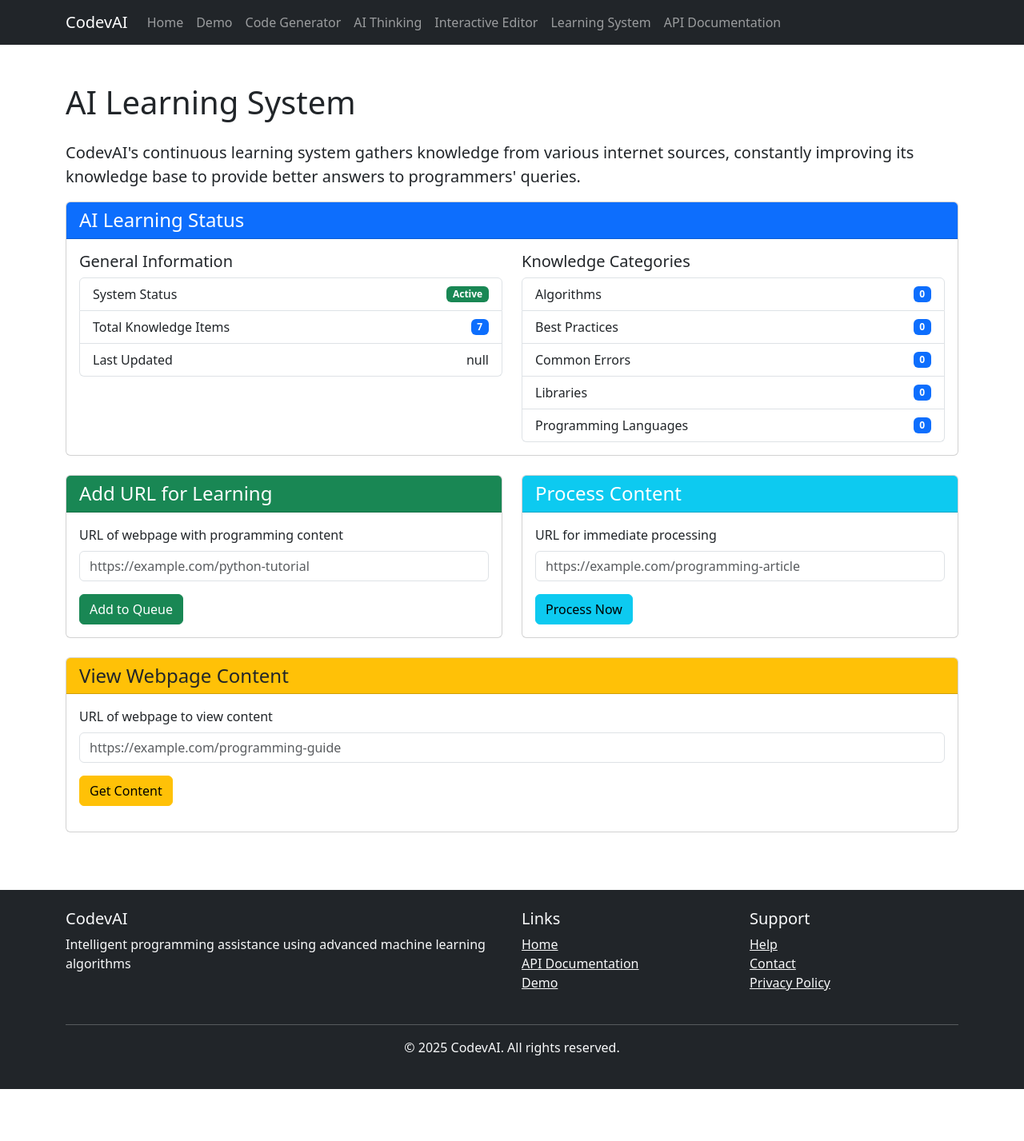
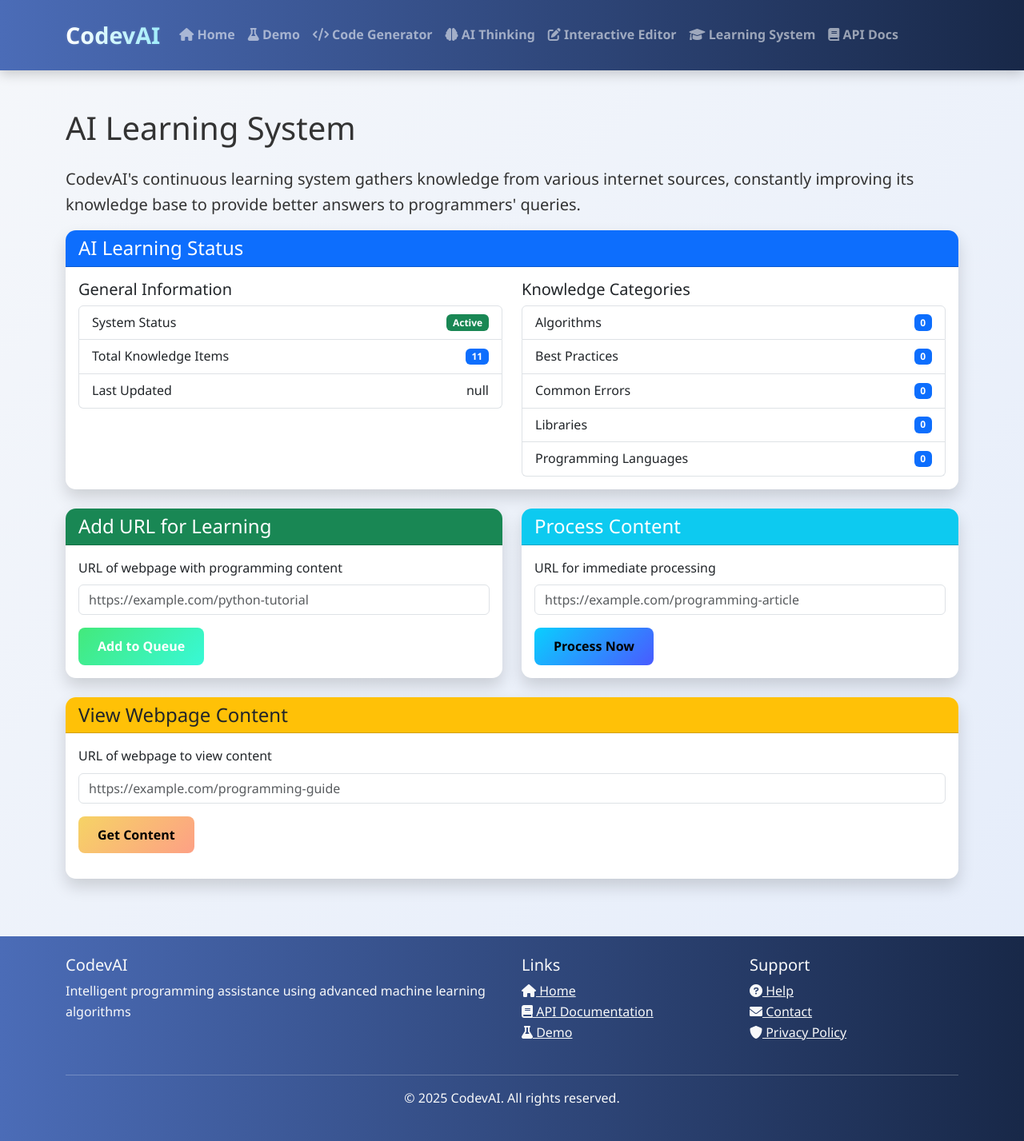
Before and after one commit to Bogdan11212/CodevAI, a Flask app: page /ai-learning in a window 1280 px wide. Shown: the whole page at 80% size. Before the commit the page ends 1362 px from the top, so only its background shows below. Run offline with Flask 3, Linux system fonts and the light colour scheme.

Commit message:
Enhance the website's look and feel with new styles and content
Update CSS styles to improve visual appeal and update knowledge base with Go tutorials.

Replit-Commit-Author: Agent
Replit-Commit-Session-Id: 818b9a21-f414-4b5d-ad3c-a7f978b75062
Replit-Commit-Screenshot-Url: https://storage.googleapis.com/screenshot-production-us-central1/e83324b6-479b-489c-b2b5-b82ee1a674eb/b3a9df6d-d37f-4806-91ac-7cfa62fb9fb9.jpg

```diff
--- a/static/css/styles.css
+++ b/static/css/styles.css
@@ -1,113 +1,228 @@
-/* Общие стили для сайта CodevAI */
+/* Vibrant styles for CodevAI */
 
 body {
     font-family: 'Segoe UI', Tahoma, Geneva, Verdana, sans-serif;
     line-height: 1.6;
     color: #333;
-    background-color: #f8f9fa;
+    background: linear-gradient(135deg, #f5f7fa 0%, #e4ecfa 100%);
 }
 
 main {
     min-height: 80vh;
 }
 
-/* Стили для карточек */
+/* Card styles */
 .card {
     margin-bottom: 1.5rem;
-    border-radius: 0.5rem;
-    box-shadow: 0 4px 6px rgba(0, 0, 0, 0.1);
-    transition: transform 0.3s ease;
+    border-radius: 0.8rem;
+    box-shadow: 0 10px 20px rgba(0, 0, 0, 0.15);
+    transition: all 0.3s ease;
+    border: none;
 }
 
 .card:hover {
-    transform: translateY(-5px);
+    transform: translateY(-7px);
+    box-shadow: 0 15px 30px rgba(0, 0, 0, 0.25);
 }
 
 .card-header {
-    border-top-left-radius: 0.5rem;
-    border-top-right-radius: 0.5rem;
+    border-top-left-radius: 0.8rem !important;
+    border-top-right-radius: 0.8rem !important;
+    font-weight: 600;
 }
 
-/* Стили для кода */
+/* Code styles */
 pre {
     background-color: #272822;
     color: #f8f8f2;
-    padding: 1rem;
-    border-radius: 0.25rem;
+    padding: 1.5rem;
+    border-radius: 0.5rem;
     overflow-x: auto;
+    box-shadow: inset 0 0 10px rgba(0, 0, 0, 0.2);
 }
 
 code {
     font-family: 'Consolas', 'Monaco', 'Courier New', monospace;
 }
 
-/* Стили для меню */
+/* Menu styles */
 .navbar {
-    box-shadow: 0 2px 4px rgba(0, 0, 0, 0.1);
+    background: linear-gradient(90deg, #4B6CB7 0%, #182848 100%) !important;
+    box-shadow: 0 4px 15px rgba(0, 0, 0, 0.2);
+    padding: 1rem;
 }
 
 .navbar-brand {
-    font-weight: 700;
-    font-size: 1.5rem;
+    font-weight: 800;
+    font-size: 1.8rem;
+    background: linear-gradient(to right, #ffffff, #9CECFB);
+    -webkit-background-clip: text;
+    -webkit-text-fill-color: transparent;
+    text-shadow: 0 0 5px rgba(255, 255, 255, 0.1);
 }
 
-/* Стили для кнопок */
-.btn {
-    border-radius: 0.25rem;
-    font-weight: 500;
-    padding: 0.5rem 1rem;
+.nav-link {
+    font-weight: 600;
     transition: all 0.3s ease;
 }
 
+.nav-link:hover {
+    transform: translateY(-2px);
+}
+
+/* Button styles */
+.btn {
+    border-radius: 0.5rem;
+    font-weight: 600;
+    padding: 0.7rem 1.5rem;
+    transition: all 0.3s ease;
+    position: relative;
+    overflow: hidden;
+    z-index: 1;
+}
+
+.btn::after {
+    content: '';
+    position: absolute;
+    bottom: 0;
+    left: 0;
+    width: 100%;
+    height: 100%;
+    background: rgba(255, 255, 255, 0.2);
+    border-radius: 50%;
+    transform: scale(0);
+    transform-origin: center;
+    transition: transform 0.5s ease;
+    z-index: -1;
+}
+
+.btn:hover::after {
+    transform: scale(2);
+}
+
 .btn-primary {
-    background-color: #3498db;
-    border-color: #3498db;
+    background: linear-gradient(135deg, #6a82fb 0%, #0052d4 100%);
+    border: none;
 }
 
 .btn-primary:hover {
-    background-color: #2980b9;
-    border-color: #2980b9;
+    background: linear-gradient(135deg, #0052d4 0%, #6a82fb 100%);
+    transform: translateY(-3px);
+    box-shadow: 0 7px 15px rgba(106, 130, 251, 0.4);
 }
 
 .btn-success {
-    background-color: #2ecc71;
-    border-color: #2ecc71;
+    background: linear-gradient(135deg, #43e97b 0%, #38f9d7 100%);
+    border: none;
 }
 
 .btn-success:hover {
-    background-color: #27ae60;
-    border-color: #27ae60;
+    background: linear-gradient(135deg, #38f9d7 0%, #43e97b 100%);
+    transform: translateY(-3px);
+    box-shadow: 0 7px 15px rgba(67, 233, 123, 0.4);
 }
 
-/* Стили страницы обучения ИИ */
+.btn-info {
+    background: linear-gradient(135deg, #0acffe 0%, #495aff 100%);
+    border: none;
+}
+
+.btn-info:hover {
+    background: linear-gradient(135deg, #495aff 0%, #0acffe 100%);
+    transform: translateY(-3px);
+    box-shadow: 0 7px 15px rgba(10, 207, 254, 0.4);
+}
+
+.btn-warning {
+    background: linear-gradient(135deg, #f6d365 0%, #fda085 100%);
+    border: none;
+}
+
+.btn-warning:hover {
+    background: linear-gradient(135deg, #fda085 0%, #f6d365 100%);
+    transform: translateY(-3px);
+    box-shadow: 0 7px 15px rgba(246, 211, 101, 0.4);
+}
+
+/* Footer styles */
+footer {
+    background: linear-gradient(90deg, #4B6CB7 0%, #182848 100%) !important;
+    padding: 2rem 0 !important;
+    margin-top: 3rem !important;
+}
+
+/* Progress bar */
+.progress {
+    height: 0.8rem;
+    border-radius: 0.5rem;
+    box-shadow: inset 0 0 5px rgba(0, 0, 0, 0.1);
+}
+
+.progress-bar {
+    background-image: linear-gradient(to right, #43e97b, #38f9d7);
+}
+
+.bg-info .progress-bar {
+    background-image: linear-gradient(to right, #0acffe, #495aff);
+}
+
+/* Learning system page styles */
 .learning-status-card {
-    background-color: #f1f5f9;
+    background: linear-gradient(135deg, #f4f8fb 0%, #e0eafc 100%);
+    border-radius: 1rem;
 }
 
 .learning-category {
     display: flex;
     justify-content: space-between;
-    padding: 0.5rem 0;
+    padding: 0.8rem 0;
     border-bottom: 1px solid #e2e8f0;
+    font-weight: 500;
 }
 
 .learning-category:last-child {
     border-bottom: none;
 }
 
-/* Стили для темного режима */
+/* Animation for loading */
+@keyframes pulse {
+    0% {
+        transform: scale(0.95);
+        box-shadow: 0 0 0 0 rgba(106, 130, 251, 0.7);
+    }
+
+    70% {
+        transform: scale(1);
+        box-shadow: 0 0 0 10px rgba(106, 130, 251, 0);
+    }
+
+    100% {
+        transform: scale(0.95);
+        box-shadow: 0 0 0 0 rgba(106, 130, 251, 0);
+    }
+}
+
+.spinner-border {
+    animation: pulse 2s infinite;
+}
+
+/* Dark mode support */
 @media (prefers-color-scheme: dark) {
     body {
-        background-color: #1a1a1a;
+        background: linear-gradient(135deg, #1a1a2e 0%, #16213e 100%);
         color: #f0f0f0;
     }
 
     .card {
-        background-color: #2a2a2a;
-        border-color: #3a3a3a;
+        background-color: #2a2c3e;
+        border-color: #3a3a5a;
     }
 
     pre {
-        background-color: #1d1e22;
+        background-color: #1a1a2a;
+    }
+
+    .learning-status-card {
+        background: linear-gradient(135deg, #20233a 0%, #1a1a2e 100%);
     }
 }
--- a/templates/base.html
+++ b/templates/base.html
@@ -5,10 +5,12 @@
     <meta name="viewport" content="width=device-width, initial-scale=1.0">
     <title>{% block title %}CodevAI - Intelligent Programming Assistant{% endblock %}</title>
     <link href="https://cdn.jsdelivr.net/npm/bootstrap@5.3.0-alpha1/dist/css/bootstrap.min.css" rel="stylesheet">
+    <link rel="stylesheet" href="https://cdnjs.cloudflare.com/ajax/libs/font-awesome/6.0.0-beta3/css/all.min.css">
+    <link rel="stylesheet" href="{{ url_for('static', filename='css/styles.css') }}">
     {% block head %}{% endblock %}
 </head>
 <body>
-    <nav class="navbar navbar-expand-lg navbar-dark bg-dark">
+    <nav class="navbar navbar-expand-lg navbar-dark">
         <div class="container">
             <a class="navbar-brand" href="/">CodevAI</a>
             <button class="navbar-toggler" type="button" data-bs-toggle="collapse" data-bs-target="#navbarNav" aria-controls="navbarNav" aria-expanded="false" aria-label="Toggle navigation">
@@ -17,25 +19,25 @@
             <div class="collapse navbar-collapse" id="navbarNav">
                 <ul class="navbar-nav me-auto mb-2 mb-lg-0">
                     <li class="nav-item">
-                        <a class="nav-link" href="/">Home</a>
+                        <a class="nav-link" href="/"><i class="fas fa-home"></i> Home</a>
                     </li>
                     <li class="nav-item">
-                        <a class="nav-link" href="/demo">Demo</a>
+                        <a class="nav-link" href="/demo"><i class="fas fa-flask"></i> Demo</a>
                     </li>
                     <li class="nav-item">
-                        <a class="nav-link" href="/code-generator">Code Generator</a>
+                        <a class="nav-link" href="/code-generator"><i class="fas fa-code"></i> Code Generator</a>
                     </li>
                     <li class="nav-item">
-                        <a class="nav-link" href="/ai-thinking">AI Thinking</a>
+                        <a class="nav-link" href="/ai-thinking"><i class="fas fa-brain"></i> AI Thinking</a>
                     </li>
                     <li class="nav-item">
-                        <a class="nav-link" href="/interactive-editor">Interactive Editor</a>
+                        <a class="nav-link" href="/interactive-editor"><i class="fas fa-edit"></i> Interactive Editor</a>
                     </li>
                     <li class="nav-item">
-                        <a class="nav-link" href="/ai-learning">Learning System</a>
+                        <a class="nav-link" href="/ai-learning"><i class="fas fa-graduation-cap"></i> Learning System</a>
                     </li>
                     <li class="nav-item">
-                        <a class="nav-link" href="/documentation">API Documentation</a>
+                        <a class="nav-link" href="/documentation"><i class="fas fa-book"></i> API Docs</a>
                     </li>
                 </ul>
             </div>
@@ -46,7 +48,7 @@
         {% block content %}{% endblock %}
     </main>
 
-    <footer class="bg-dark text-light py-4 mt-5">
+    <footer class="text-light py-4 mt-5">
         <div class="container">
             <div class="row">
                 <div class="col-md-6">
@@ -56,17 +58,17 @@
                 <div class="col-md-3">
                     <h5>Links</h5>
                     <ul class="list-unstyled">
-                        <li><a href="/" class="text-light">Home</a></li>
-                        <li><a href="/documentation" class="text-light">API Documentation</a></li>
-                        <li><a href="/demo" class="text-light">Demo</a></li>
+                        <li><a href="/" class="text-light"><i class="fas fa-home"></i> Home</a></li>
+                        <li><a href="/documentation" class="text-light"><i class="fas fa-book"></i> API Documentation</a></li>
+                        <li><a href="/demo" class="text-light"><i class="fas fa-flask"></i> Demo</a></li>
                     </ul>
                 </div>
                 <div class="col-md-3">
                     <h5>Support</h5>
                     <ul class="list-unstyled">
-                        <li><a href="#" class="text-light">Help</a></li>
-                        <li><a href="#" class="text-light">Contact</a></li>
-                        <li><a href="#" class="text-light">Privacy Policy</a></li>
+                        <li><a href="#" class="text-light"><i class="fas fa-question-circle"></i> Help</a></li>
+                        <li><a href="#" class="text-light"><i class="fas fa-envelope"></i> Contact</a></li>
+                        <li><a href="#" class="text-light"><i class="fas fa-shield-alt"></i> Privacy Policy</a></li>
                     </ul>
                 </div>
             </div>
```
Also changed, not shown: instance/knowledge_base.json (+25 -1 lines).
